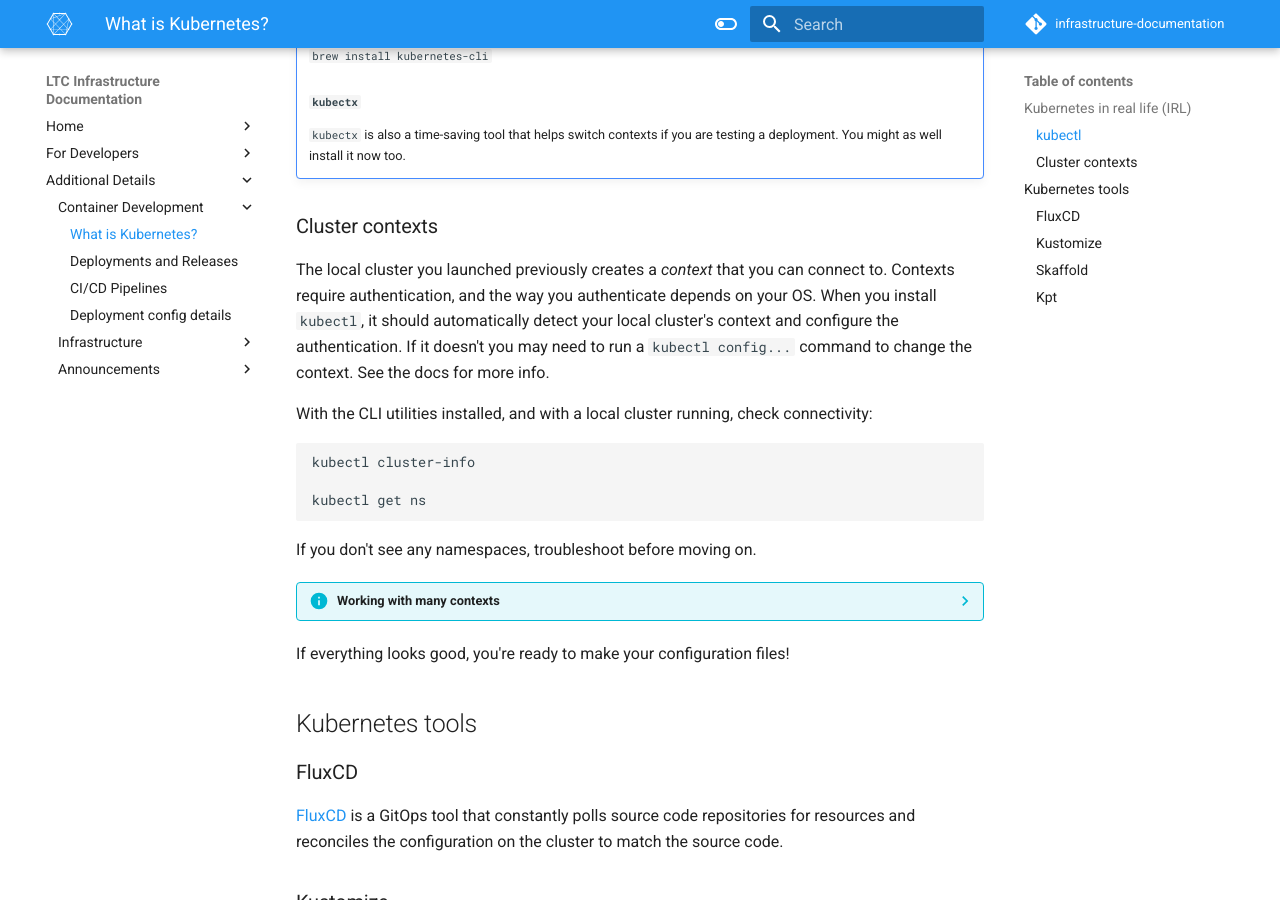
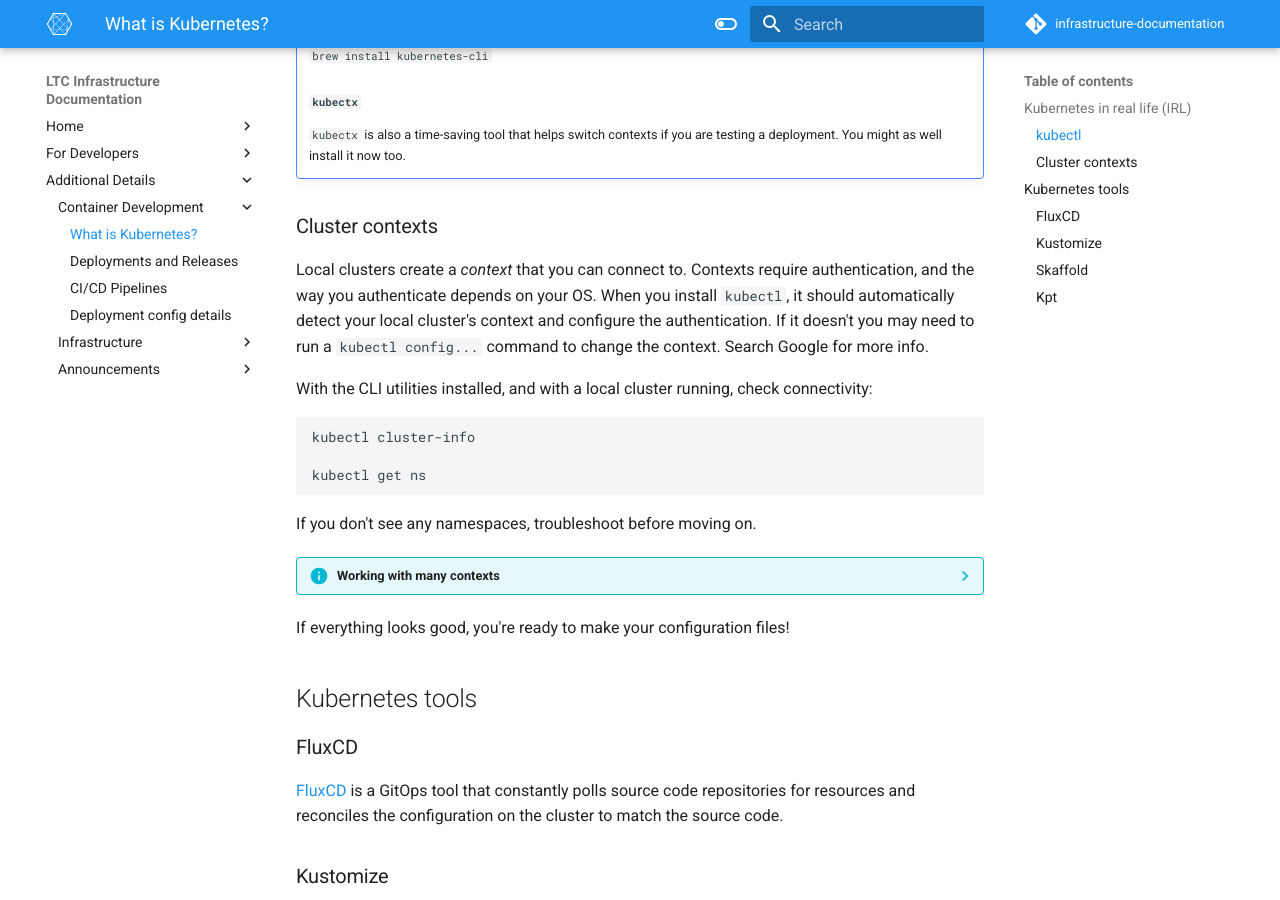
Before and after one commit to bcit-ltc/infrastructure-documentation, an MkDocs documentation site: the page built from docs/container-development/kubernetes.md, in a window 1280 px wide and 900 px high, scrolled down 973 px. Built offline with MkDocs 1.6.1 and Material for MkDocs 9.7.7, drawn with Linux system fonts in a browser that asks for light colours.

Commit message:
simplify Kubernetes docs

```diff
--- a/docs/container-development/kubernetes.md
+++ b/docs/container-development/kubernetes.md
@@ -42,7 +42,7 @@
 
 ### Cluster contexts
 
-The local cluster you launched previously creates a *context* that you can connect to. Contexts require authentication, and the way you authenticate depends on your OS. When you install `kubectl`, it should automatically detect your local cluster's context and configure the authentication. If it doesn't you may need to run a `kubectl config...` command to change the context. See the docs for more info.
+Local clusters create a *context* that you can connect to. Contexts require authentication, and the way you authenticate depends on your OS. When you install `kubectl`, it should automatically detect your local cluster's context and configure the authentication. If it doesn't you may need to run a `kubectl config...` command to change the context. Search Google for more info.
 
 With the CLI utilities installed, and with a local cluster running, check connectivity:
 
```
